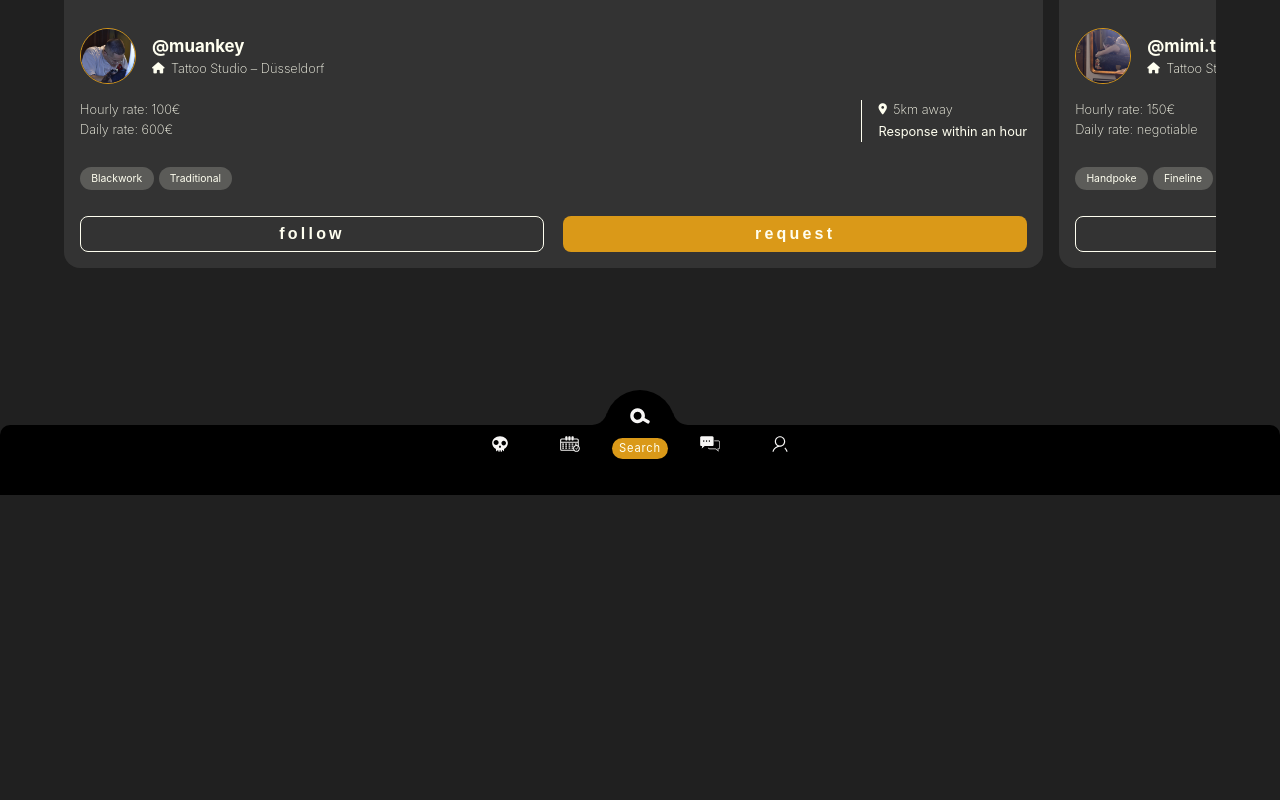
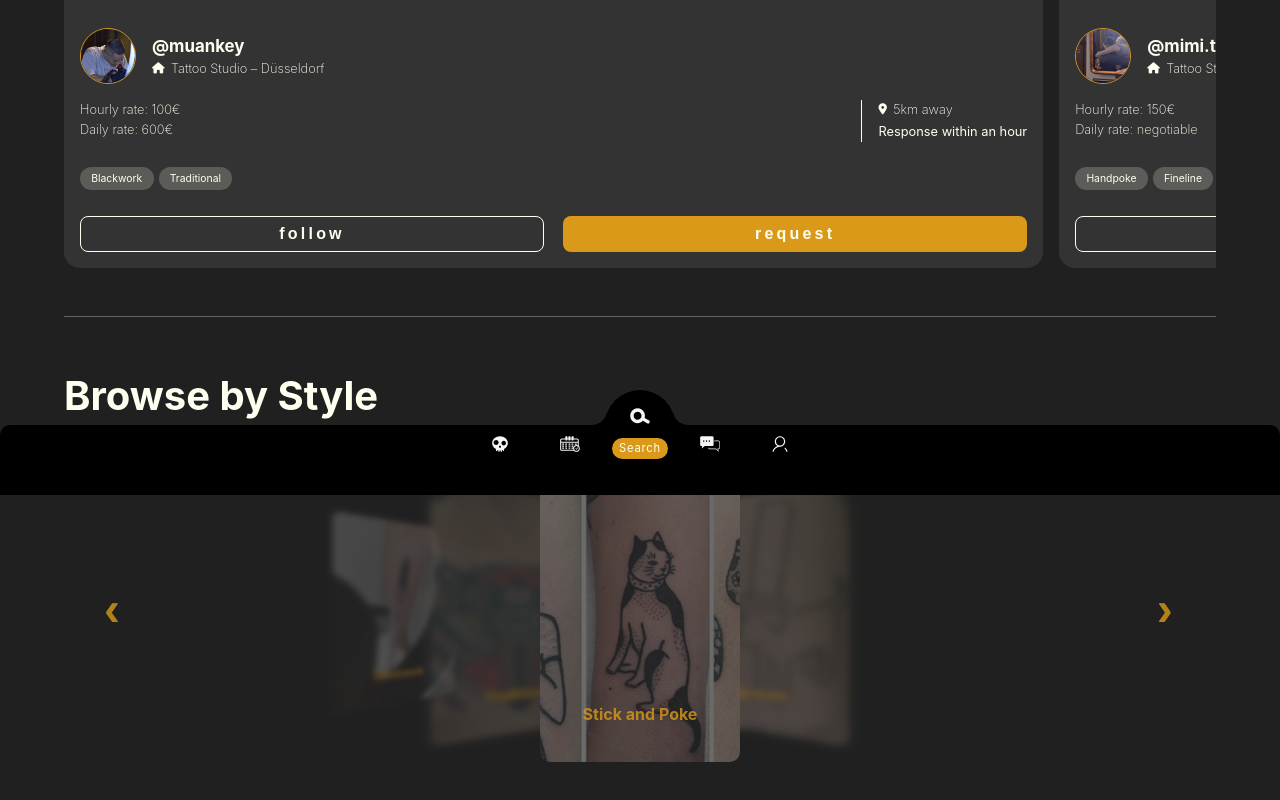
Before and after one commit to coding-bootcamps-eu/final-project-24-02-tattoo, a Vue app: page / in a window 1280 px wide. Shown: the part 320-1120 px from the top of the page. Before the commit the page ends 800 px from the top, so only its background shows below. Built offline with nearby package versions, Linux system fonts and the light colour scheme; a web font is replaced by a local one.

Commit message:
add headline-sub and slider component

```diff
--- a/src/views/HomeView.vue
+++ b/src/views/HomeView.vue
@@ -4,24 +4,31 @@
   </header>
   <main>
     <ArtistCard />
+    <headline-sub title="Browse by Style"/>
+    <SliderComponent />
   </main>
 </template>
 
 <script>
 import ArtistCard from '@/components/ArtistCard.vue'
 import GlassHeader from '@/components/GlassHeader.vue'
+import SliderComponent from '@/components/SliderComponent.vue'
+import HeadlineSub from '@/components/HeadlineSub.vue'
 
 export default {
   name: 'HomeView',
   components: {
     ArtistCard,
-    GlassHeader
+    GlassHeader,
+    SliderComponent,
+    HeadlineSub
   }
 }
 </script>
 
 <style scoped>
 main {
+  height: 150vh;
   max-width: 90%;
   margin: auto;
 }
```
